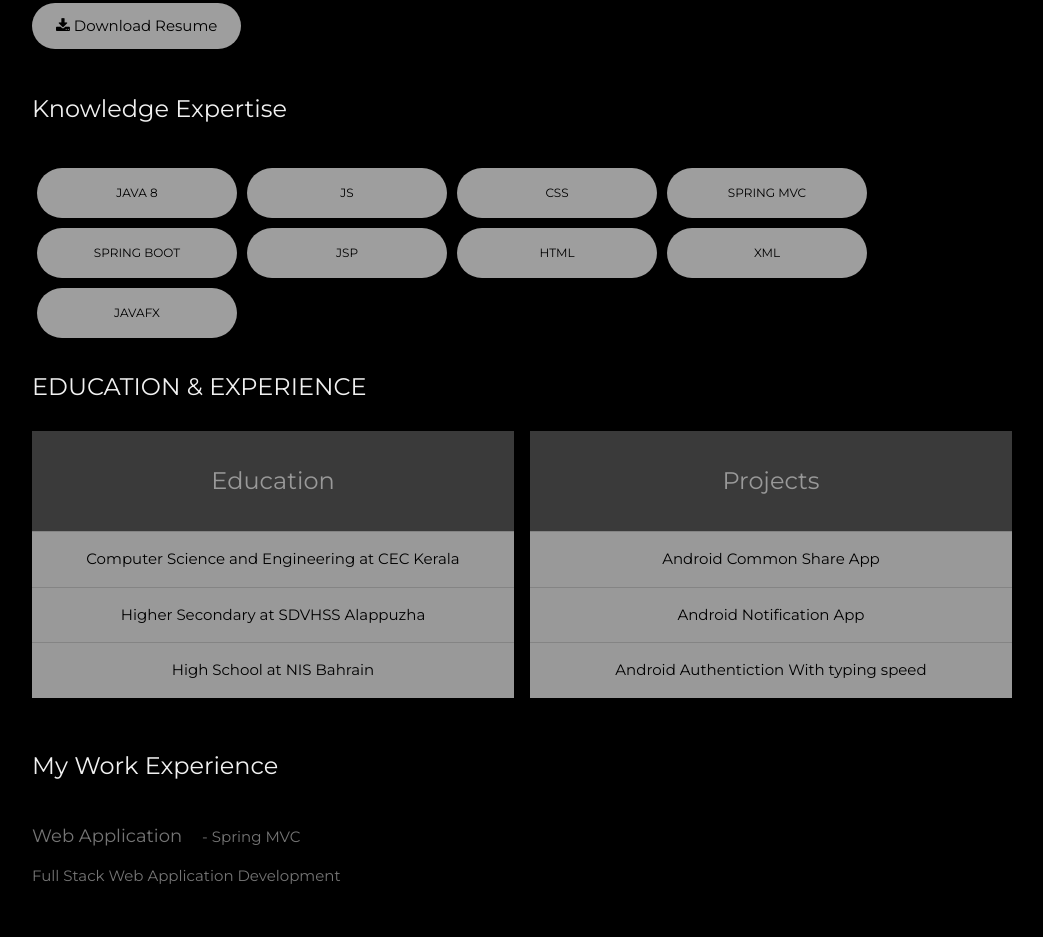
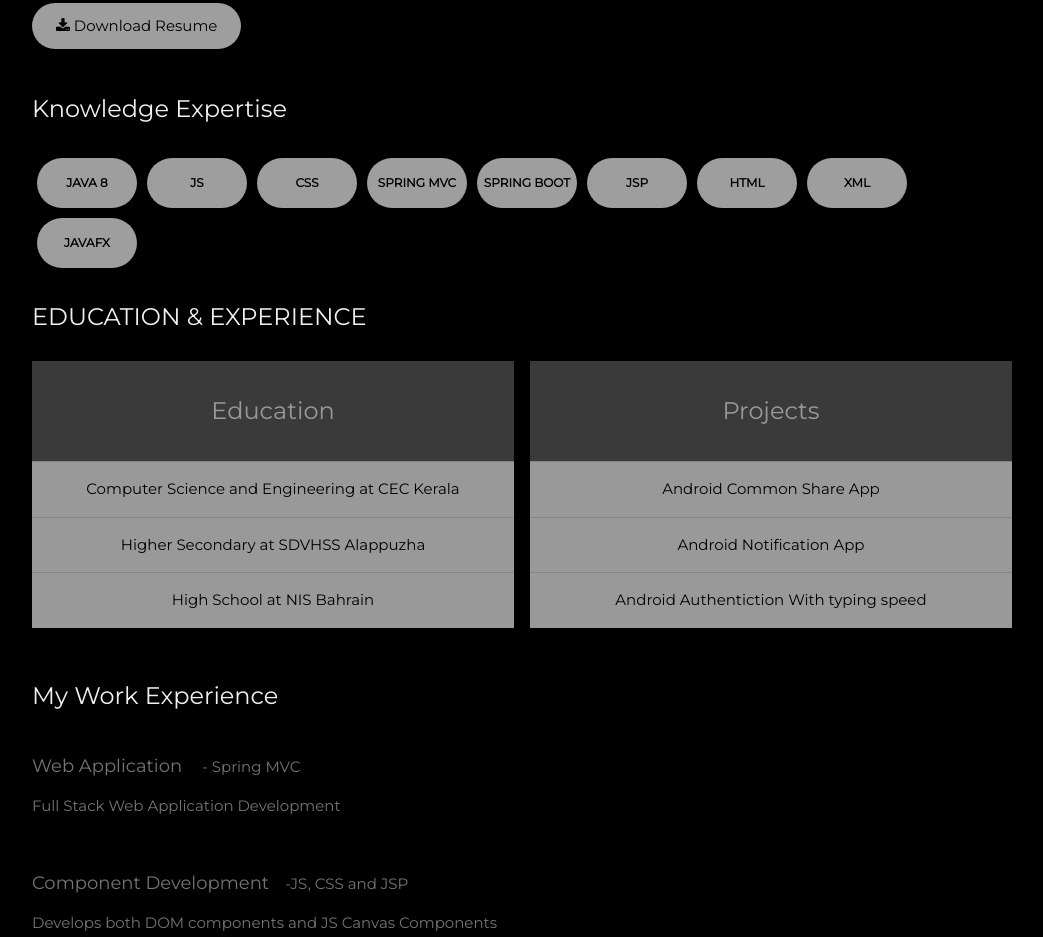
Before and after one commit to abheethy/abheethy, a plain HTML site: page index.html in a window 1280 px wide. Shown: the part 1383-2320 px from the top of the page, without its empty margins (178-1221 px from the left). Drawn offline with nearby package versions, Linux system fonts and the light colour scheme; a script that the page names is missing.

Commit message:
Update sample.css

```diff
--- a/sample.css
+++ b/sample.css
@@ -1844,15 +1844,15 @@ img {vertical-align: middle;}
     float: left;
     color: #000;
     text-align: center;
+    font-weight: 600;
     margin: 5px;
     height: 50px;
-    width: 200px;
+    width: 100px;
     line-height: 50px;
     background-color: #9e9e9e;
     border-radius: 70px;
 }
 .container {
-  margin-top: 20px;
   overflow: hidden;
 }
 .button_resume{
```
